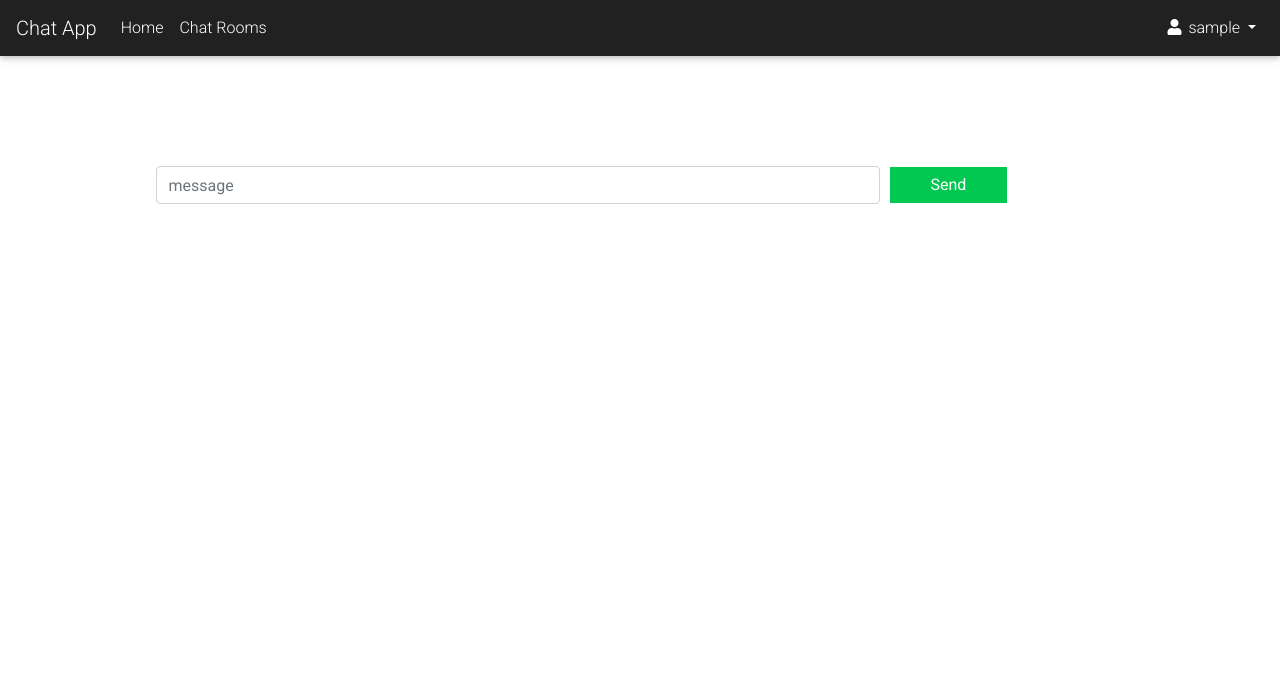
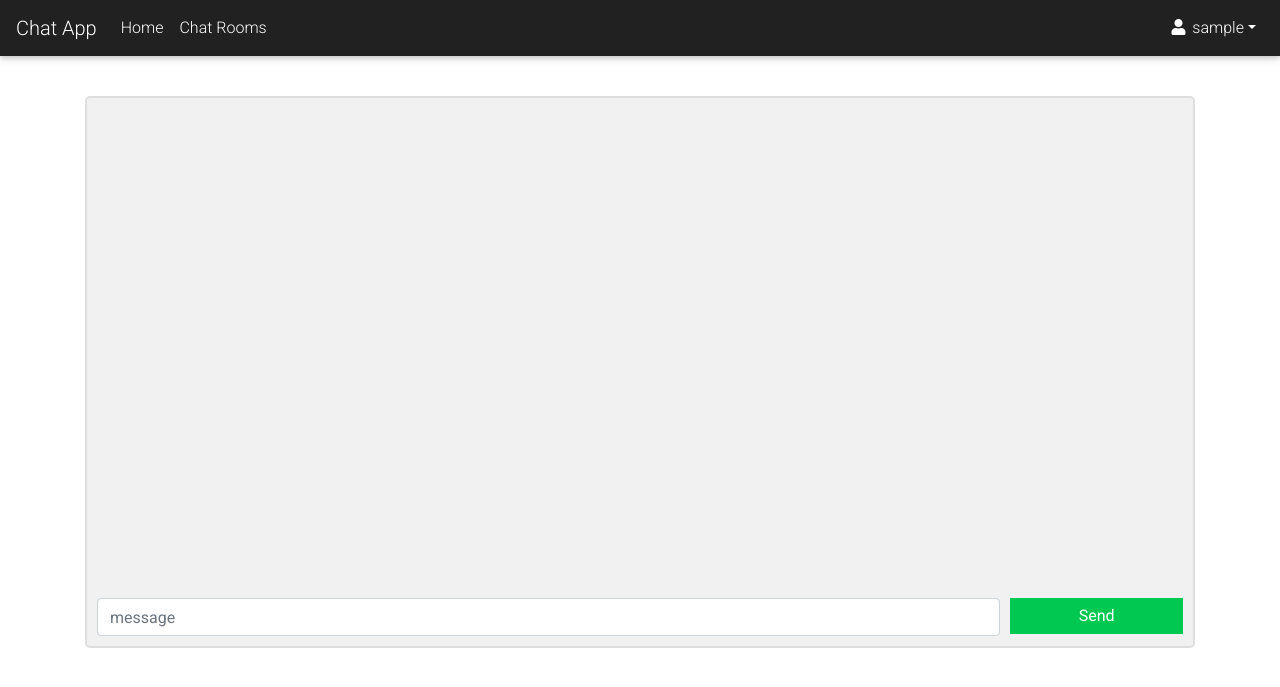
Before and after one commit to Chris-C3A/ChatApp, a Flask app: page /chat/general in a window 1280 px wide. Shown: the top 687 px of the page. Run offline with Flask 2, Linux system fonts and the light colour scheme; the visitor is signed in with stand-in values (Sample User, id 1); data comes from the database, SQL or seed files in the repository; both versions use the stored data as it was after the commit; data that the repository does not hold is empty; parts of the project's set-up code (start-up, migrations or seed data) failed here and were passed over; some libraries are stand-ins or nearby versions.

Commit message:
chat messaging layout / javascript

```diff
--- a/chatapp/src/models.py
+++ b/chatapp/src/models.py
@@ -20,7 +20,7 @@ class User(db.Model, UserMixin):
 class ChatSchema(db.Model):
     SID = db.Column(db.Integer, primary_key=True)
     message = db.Column(db.Text, nullable=False)
-    time_sent = db.Column(db.DateTime, nullable=False, default=datetime.utcnow)
+    time_sent = db.Column(db.DateTime, nullable=False, default=datetime.now)
     user_id = db.Column(db.Integer, db.ForeignKey('user.id'), nullable=False)
 
     def __repr__(self):
--- a/chatapp/static/css/main.css
+++ b/chatapp/static/css/main.css
@@ -7,18 +7,18 @@
 .flash-msgs {
   width: 60%;
   margin: 0 auto;
-  margin-top: 80px;
+  margin-top: 40px;
 }
 
-.messageForm {
+/* .messageForm {
   margin: auto;
   width: 90%;
   padding: 10px;
-}
+} */
 
 .message_holder {
   margin: auto;
-  width: 90%;
+  width: 100%;
   padding: 10px;
 }
 
@@ -36,12 +36,71 @@
 
 .send-btn {
   display: block;
-  width: 50%;
+  width: 100%;
   border: none;
   padding: 6px 10px;
   font-size: 16px;
   cursor: pointer;
   text-align: center;
+}
+
+.chat {
+  /* position: relative; */
+  /* height: 600px; */
+  border: 2px solid #dedede;
+  background-color: #f1f1f1;
+  border-radius: 5px;
+  padding: 0 10px;
+  margin: 10px 0;
+}
+
+/* Darker chat container */
+.chat-darker {
+  border-color: #ccc;
+  background-color: #ddd;
+}
+
+.chat-current {
+  border-color: #ccc;
+  background-color: #add8e6;
+}
+
+/* Clear floats */
+.chat::after {
+  content: "";
+  clear: both;
+  display: table;
+}
+
+/* Style images */
+.chat b {
+  float: left;
+  max-width: 60px;
+  width: 100%;
+  margin-right: 20px;
+  border-radius: 50%;
+}
+
+/* Style the right image */
+.chat b.right {
+  float: right;
+  margin-left: 20px;
+  margin-right:0;
+}
+
+/* Style time text */
+.time-right {
+  /* float: right;
+  margin-left: 20px;
+  margin-right:0; */
+  float: right;
+  color: #aaa;
+}
+
+/* Style time text */
+.time-left {
+  float: left;
+  color: #999;
 }
 
 /* .submit-c {
--- a/chatapp/static/js/client.js
+++ b/chatapp/static/js/client.js
@@ -1,6 +1,8 @@
 var origin = window.location.origin;
 console.info(origin);
 let socket = io.connect(origin);
+let current_user = $('#current_user').text()
+console.log(current_user)
 
 socket.on( 'connect', () => {
     let form = $( 'form' ).on( 'submit', function( e ) {
@@ -14,11 +16,59 @@ socket.on( 'connect', () => {
 })
 
 socket.on( 'my response', ( msg ) => {
+    let date = dateNow()
     console.log( msg );
     if (msg.joined) {
       $( 'div.message_holder' ).append('<div><i style="color:#000">'+msg.user_name+'</i>' + ' joined the chat' + '</div>' )
     }
     if (msg.message) {
-      $( 'div.message_holder' ).append('<div><b style="color:#000">'+msg.user_name+'</b>'+ ": " +msg.message+'</div>' )
+      if (current_user == msg.user_name) {
+        $( 'div.message_holder' ).append('<div class="chat chat-current"><b style="color:#000" class="left">'+ msg.user_name + '</b><p>'+msg.message+'</p><p class="time-left">'+date+'</p></div>' )
+      } else {
+        // $( 'div.message_holder' ).append('<div><b style="color:#000">'+msg.user_name+'</b>'+ ": " +msg.message+'</div>' )
+        $( 'div.message_holder' ).append('<div class="chat chat-darker"><b style="color:#000" class="left">'+ msg.user_name + '</b><p>'+msg.message+'</p><p class="time-left">'+date+'</p></div>' )
+      }
     }
+    scrollSmoothToBottom('messages', 500)
 })
+
+function scrollSmoothToBottom(id, delay) {
+ var div = document.getElementById(id);
+ $('#'+id).animate({
+    scrollTop: div.scrollHeight - div.clientHeight
+ }, delay);
+}
+
+function dateNow() {
+  var date = new Date();
+  var aaaa = date.getFullYear();
+  var gg = date.getDate();
+  var mm = (date.getMonth() + 1);
+
+  if (gg < 10)
+      gg = "0" + gg;
+
+  if (mm < 10)
+      mm = "0" + mm;
+
+  var cur_day = aaaa + "-" + mm + "-" + gg;
+
+  var hours = date.getHours()
+  var minutes = date.getMinutes()
+  var seconds = date.getSeconds();
+
+  if (hours < 10)
+      hours = "0" + hours;
+
+  if (minutes < 10)
+      minutes = "0" + minutes;
+
+  if (seconds < 10)
+      seconds = "0" + seconds;
+
+  return cur_day + " " + hours + ":" + minutes;
+}
+
+window.onload = async function() {
+  scrollSmoothToBottom("messages", 200)
+}
--- a/chatapp/templates/chat.html
+++ b/chatapp/templates/chat.html
@@ -1,7 +1,8 @@
 {% extends "layout.html" %}
 
 {% block content %}
-    <div class="message_holder">
+<div class="chat">
+    <div id="messages" class="message_holder overflow-auto" style="overflow-y: scroll; height:500px;">
         <!-- {% if messages %}
             <h3 style='color: #ccc;font-size: 30px;'>No message yet..</h3>
         {% endif %} -->
@@ -9,28 +10,29 @@
             {% if msg.joined %}
                 <!-- <div>{{msg.author.username}} joined the chat.</div> -->
             {% else %}
-                <div><b style="color:#000">{{msg.author.username}}</b>: {{msg.message}}</div>
+              {% if current_user.username == msg.author.username %}
+              <div class="chat chat-current">
+                <b style="color:#000" class="left">{{msg.author.username}}</b>
+                <p>{{msg.message}}</p>
+                <p class="time-left" style="">{{msg.time_sent.strftime("%Y-%m-%d %H:%M")}}</p>
+              </div>
+              {% else %}
+              <div class="chat chat-darker"><b style="color:#000" class="left">{{msg.author.username}}</b><p>{{msg.message}}</p><p class="time-left" style="">{{msg.time_sent.strftime("%Y-%m-%d %H:%M")}}</p></div>
+              <!-- <div><b style="color:#000">{{msg.author.username}}</b>: {{msg.message}}</div> -->
+              {% endif %}
             {% endif %}
         {% endfor %}
     </div>
-
-    <!-- <form action="" method="POST">
-        <input type="text" class="username" placeholder="User Name"/>
-        <input type="text" class="message" placeholder="Messages"/>
-        <input type="submit"/>
-    </form> -->
-
-    <!-- <div class="input-group mb-3">
-      <input type="text" class="form-control" placeholder="Recipient's username" aria-label="Recipient's username" aria-describedby="basic-addon2">
-      <div class="input-group-append">
-        <button class="btn btn-outline-secondary" type="button">Button</button>
-      </div>
-    </div> -->
-
-    <form method="POST" action="">
+    <form method="POST" action="" style="bottom:0; margin: 0% 0% 10px 0%;">
         {{ form.hidden_tag() }}
-        <div class="form-row align-items-center messageForm">
-          <div class="col-9">
+        <!-- <div class="input-group mb-3">
+              <input type="text" class="form-control" placeholder="Message" aria-label="Message" id="msg">
+              <div class="input-group-append">
+                <button class="btn btn-success" type="submit" id="sendBtn">Send</button>
+              </div>
+        </div> -->
+        <div class="form-row messageForm">
+          <div class="col-10">
             {% if form.message.errors %}
                 {{ form.message(id="message", class="form-control py-0", placeholder="message") }}
                 <div class="invalid-feedback">
@@ -42,11 +44,12 @@
                 {{ form.message(id="message", class="form-control", placeholder="message") }}
             {% endif %}
               </div>
-              <div class="col-3">
+              <div class="col-2">
                 {{ form.submit(class="btn-success send-btn") }}
               </div>
             </div>
     </form>
+</div>
 {% endblock %}
 
 {% block js %}
--- a/chatapp/templates/layout.html
+++ b/chatapp/templates/layout.html
@@ -38,7 +38,7 @@
                 <li class="nav-item dropdown">
                   <a class="nav-link dropdown-toggle" id="navbarDropdown" role="button" data-toggle="dropdown"
                     aria-haspopup="true" aria-expanded="false">
-                    <i class="fas fa-user"></i> {{ current_user.username }} </a>
+                    <i class="fas fa-user"></i> <span id="current_user">{{ current_user.username }}</span></a>
                   <div class="dropdown-menu" aria-labelledby="navbarDropdown">
                     <a class="dropdown-item" href="#">My account</a>
                     <a class="dropdown-item" href="{{ url_for('logout') }}">Log out</a>
@@ -65,14 +65,17 @@
           </ul>
         </div>
     </nav>
-    <main class="mt-4">
+    <main class="mt-1">
         <div class="container">
             <div class="flash-msgs">
                 {% with msgs = get_flashed_messages(with_categories=true) %}
                     {% if msgs %}
                         {% for category, msg in msgs %}
-                            <div class="alert alert-{{ category }}">
+                            <div class="alert alert-{{ category }} alert-dismissible fade show" role="alert">
                                 {{ msg }}
+                                <button type="button" class="close" data-dismiss="alert" aria-label="Close">
+                                    <span aria-hidden="true">&times;</span>
+                                </button>
                             </div>
                         {% endfor %}
                     {% endif %}
```
Also changed, not shown: chatapp/site.db.
